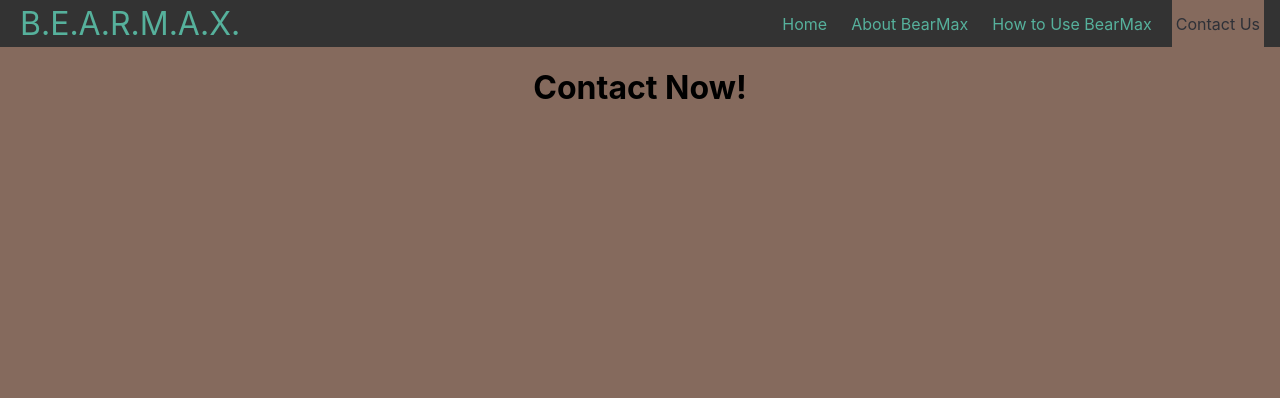
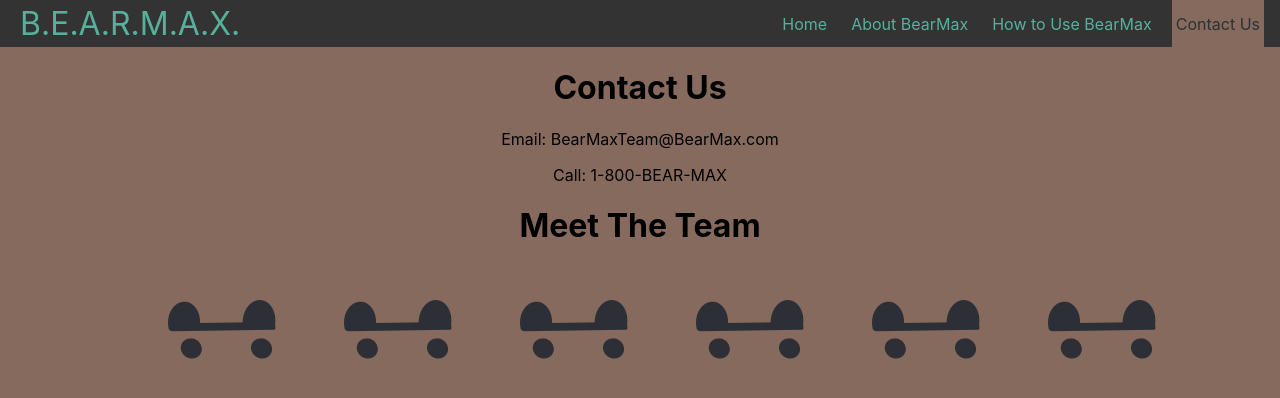
Before and after one commit to Bearmax-UCF/BEARMAX, a React (Create React App) app in the folder Client/: page /contact-us in a window 1280 px wide. Shown: the top 398 px of the page. Built offline with nearby package versions, Linux system fonts and the light colour scheme.

Commit message:
contact us page layout done

```diff
--- a/Client/src/Pages/Landing/ContactUs.jsx
+++ b/Client/src/Pages/Landing/ContactUs.jsx
@@ -1,5 +1,8 @@
 import React, { useState } from "react";
+
 import NavBar from "./../../Components/LandingNav/LandingNav"
+
+import Logo from "./../../Components/Images/face.png";
 
 
 export const ContactUs = (props) => {
@@ -10,8 +13,19 @@ export const ContactUs = (props) => {
             <NavBar />
 
             <div className="contact">
-                <h1>Contact Now!</h1>
+                <h1>Contact Us</h1>
+                <p> Email: BearMaxTeam@BearMax.com</p>
+                <p> Call: 1-800-BEAR-MAX</p>
+            </div>
 
+            <h1>Meet The Team</h1>
+            <div className="meatTeam">
+                <img src={Logo} className="smLandLogo" alt="Logo: bear max face" />
+                <img src={Logo} className="smLandLogo" alt="Logo: bear max face" />
+                <img src={Logo} className="smLandLogo" alt="Logo: bear max face" />
+                <img src={Logo} className="smLandLogo" alt="Logo: bear max face" />
+                <img src={Logo} className="smLandLogo" alt="Logo: bear max face" />
+                <img src={Logo} className="smLandLogo" alt="Logo: bear max face" />
             </div>
         </div>
     )
```
